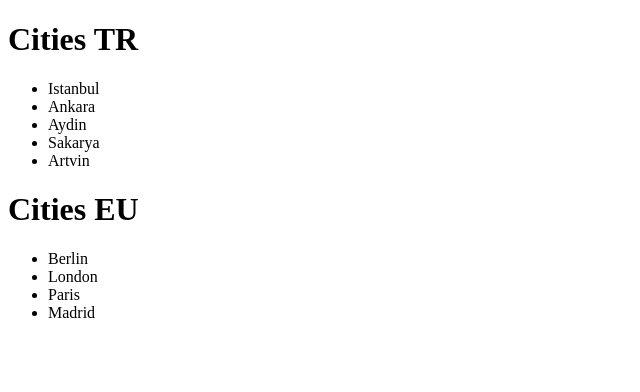
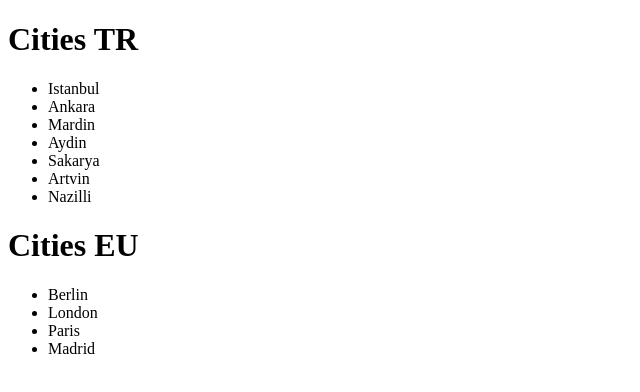
Before and after one commit to memetakgul/T126, a plain HTML site: page index.html in a window 1280 px wide. Shown: the whole page, without its empty margins (0-640 px from the left). Drawn offline with Linux system fonts and the light colour scheme.

Commit message:
Mardin ve Nazilli eklendi

```diff
--- a/index.html
+++ b/index.html
@@ -10,10 +10,11 @@
     <ul>
         <li>Istanbul</li>
         <li>Ankara</li>
-
+        <li>Mardin</li>
         <li>Aydin</li>
         <li>Sakarya</li>
         <li>Artvin</li>
+        <li>Nazilli</li>
     </ul>
 
 <h1>Cities EU</h1>
```
